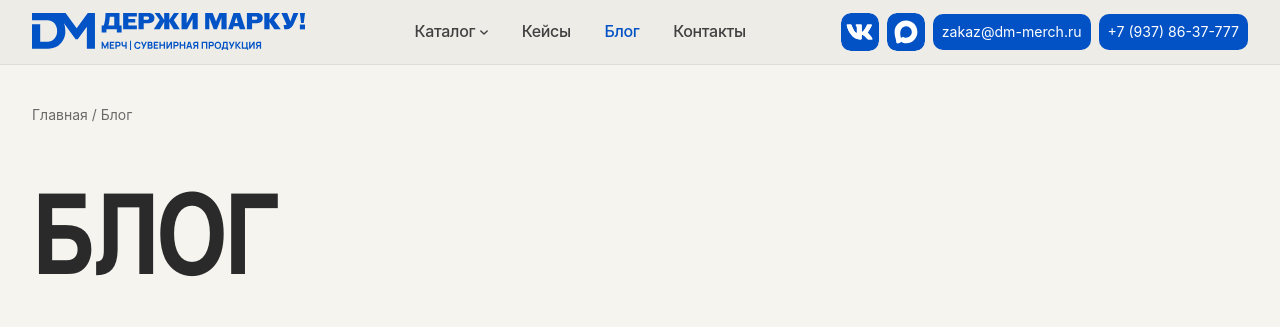
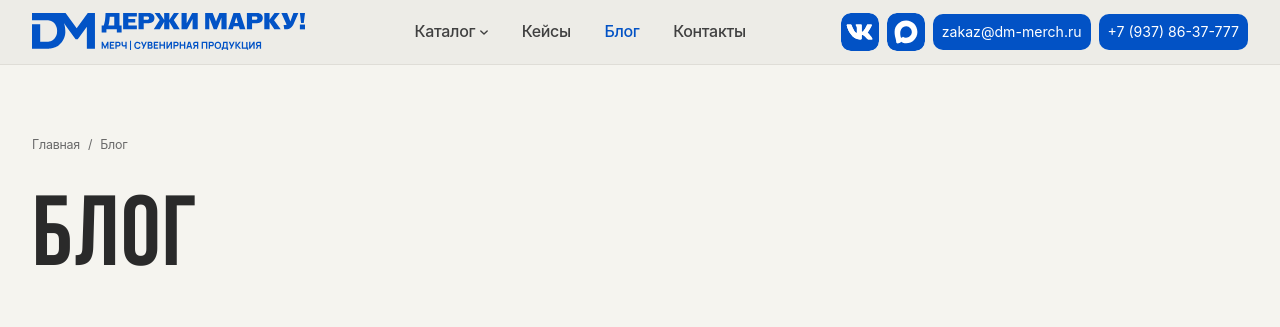
Before and after one commit to true-lnz/dm-merch-ru, a Next.js app: page /blog in a window 1280 px wide. Shown: the top 327 px of the page. Built offline with nearby package versions, Linux system fonts and the light colour scheme.

Commit message:
Заголовок страницы и хлебные крошки

```diff
--- a/src/app/globals.css
+++ b/src/app/globals.css
@@ -1,8 +1,11 @@
 @import "tailwindcss";
 
 @font-face {
-  font-family: "Inter";
-  src: local("Inter");
+  font-family: "Adderley";
+  src: url("/Adderley-Bold.woff") format("woff");
+  font-style: normal;
+  font-weight: 700;
+  font-display: swap;
 }
 
 :root {
@@ -70,6 +73,55 @@ a {
 
 .page {
   padding: 2.5rem 0 0;
+}
+
+.page-title {
+  display: flex;
+  flex-direction: column;
+  margin-bottom: 2rem;
+}
+
+.page-title-crumbs {
+  margin-top: 2rem;
+  font-size: 0.78rem;
+  line-height: 1.3;
+  letter-spacing: -0.02em;
+  color: var(--text-muted);
+}
+
+.page-title-crumbs a {
+  color: inherit;
+}
+
+.page-title-heading {
+  margin: 0;
+  font-family: "Adderley", sans-serif;
+  font-size: 6.215rem;
+  color: var(--heading);
+  line-height: 1.125;
+  letter-spacing: 0.015em;
+  text-transform: uppercase;
+}
+
+.page-title-default {
+  gap: 0.5rem;
+}
+
+.page-title-default .page-title-heading {
+  font-size: 2rem;
+  font-weight: 700;
+}
+
+.page-title-hero {
+  margin-bottom: 3rem;
+}
+
+.page-title-subtitle {
+  max-width: 42rem;
+  margin: 0;
+  color: var(--text-muted);
+  font-size: 1rem;
+  line-height: 1.45;
 }
 
 .surface {
@@ -213,7 +265,7 @@ a {
 }
 
 .blog-page {
-  row-gap: 2.5rem;
+  row-gap: 2rem;
   display: flex;
   flex-direction: column;
 }
@@ -307,6 +359,23 @@ a {
     padding-top: 1.5rem;
   }
 
+  .page-title-hero {
+    margin-bottom: 2rem;
+  }
+
+  .page-title-crumbs {
+    margin-bottom: 1.25rem;
+    font-size: 0.8125rem;
+  }
+
+  .page-title-hero .page-title-heading {
+    font-size: 3.5rem;
+  }
+
+  .page-title-subtitle {
+    font-size: 0.9375rem;
+  }
+
   .footer-main {
     grid-template-columns: 1fr;
     padding-top: 3rem;
--- /dev/null
+++ b/src/shared/ui/breadcrumb/breadcrumb.tsx
@@ -0,0 +1,110 @@
+import { Fragment, type ComponentPropsWithoutRef, type ReactNode } from "react";
+import Link from "next/link";
+import { cn } from "@/shared/lib/cn";
+
+export type PageBreadcrumbItem = {
+  label: string;
+  href?: string;
+};
+
+export function Breadcrumb({
+  className,
+  ...props
+}: ComponentPropsWithoutRef<"nav">) {
+  return (
+    <nav
+      aria-label="Хлебные крошки"
+      className={cn("breadcrumb", className)}
+      {...props}
+    />
+  );
+}
+
+export function BreadcrumbList({
+  className,
+  ...props
+}: ComponentPropsWithoutRef<"ol">) {
+  return (
+    <ol
+      className={cn("flex flex-wrap items-center gap-2 text-inherit", className)}
+      {...props}
+    />
+  );
+}
+
+export function BreadcrumbItem({
+  className,
+  ...props
+}: ComponentPropsWithoutRef<"li">) {
+  return <li className={cn("inline-flex items-center gap-2", className)} {...props} />;
+}
+
+export function BreadcrumbLink({
+  className,
+  href,
+  children,
+}: {
+  className?: string;
+  href: string;
+  children: ReactNode;
+}) {
+  return (
+    <Link href={href} className={cn("transition-colors hover:text-[var(--text)]", className)}>
+      {children}
+    </Link>
+  );
+}
+
+export function BreadcrumbPage({
+  className,
+  ...props
+}: ComponentPropsWithoutRef<"span">) {
+  return <span aria-current="page" className={cn("text-[var(--text-muted)]", className)} {...props} />;
+}
+
+export function BreadcrumbSeparator({
+  className,
+  children = "/",
+  ...props
+}: ComponentPropsWithoutRef<"li">) {
+  return (
+    <li
+      aria-hidden="true"
+      className={cn("inline-flex items-center text-[var(--text-muted)]", className)}
+      {...props}
+    >
+      {children}
+    </li>
+  );
+}
+
+export function PageBreadcrumb({
+  items,
+  className,
+}: {
+  items: PageBreadcrumbItem[];
+  className?: string;
+}) {
+  if (!items.length) {
+    return null;
+  }
+
+  return (
+    <Breadcrumb className={cn("page-title-crumbs", className)}>
+      <BreadcrumbList>
+        {items.map((item, index) => (
+          <Fragment key={`${item.label}-${index}`}>
+            <BreadcrumbItem>
+              {item.href ? (
+                <BreadcrumbLink href={item.href}>{item.label}</BreadcrumbLink>
+              ) : (
+                <BreadcrumbPage>{item.label}</BreadcrumbPage>
+              )}
+            </BreadcrumbItem>
+            {index < items.length - 1 ? <BreadcrumbSeparator /> : null}
+          </Fragment>
+        ))}
+      </BreadcrumbList>
+    </Breadcrumb>
+  );
+}
--- /dev/null
+++ b/src/shared/ui/breadcrumb/index.ts
@@ -0,0 +1,10 @@
+export {
+  Breadcrumb,
+  BreadcrumbItem,
+  BreadcrumbLink,
+  BreadcrumbList,
+  PageBreadcrumb,
+  BreadcrumbPage,
+  BreadcrumbSeparator,
+} from "./breadcrumb";
+export type { PageBreadcrumbItem } from "./breadcrumb";
--- a/src/shared/ui/page-title/page-title.tsx
+++ b/src/shared/ui/page-title/page-title.tsx
@@ -1,14 +1,11 @@
 import type { PropsWithChildren } from "react";
 
-type PageTitleProps = PropsWithChildren<{
-  subtitle: string;
-}>;
+type PageTitleProps = PropsWithChildren;
 
-export function PageTitle({ subtitle, children }: PageTitleProps) {
+export function PageTitle({
+  children,
+}: PageTitleProps) {
   return (
-    <header style={{ marginBottom: "1.5rem" }}>
-      <h1 style={{ fontSize: "2rem", margin: 0 }}>{children}</h1>
-      <p style={{ marginTop: "0.5rem", color: "var(--text-muted)" }}>{subtitle}</p>
-    </header>
+      <h1 className="page-title-heading">{children}</h1>
   );
 }
--- a/src/views/blog/ui/blog-page.tsx
+++ b/src/views/blog/ui/blog-page.tsx
@@ -1,16 +1,19 @@
 import { blogPostsMock } from "@/entities/blog-post";
+import { PageBreadcrumb } from "@/shared/ui/breadcrumb";
+import { PageTitle } from "@/shared/ui/page-title";
 import { BlogCta } from "@/widgets/blog-cta";
 import { BlogFeed } from "@/widgets/blog-feed";
 
 export function BlogPage() {
   return (
     <div className="page blog-page">
-      <nav aria-label="Хлебные крошки" className="mb-8 text-sm text-[var(--text-muted)]">
-        Главная / Блог
-      </nav>
-      <h1 className="font-heading mb-12 text-[80px] uppercase leading-[0.95] tracking-[-0.03em] text-[var(--heading)] md:text-[112px]">
-        Блог
-      </h1>
+      <PageBreadcrumb
+        items={[
+          { label: "Главная", href: "/" },
+          { label: "Блог" },
+        ]}
+      />
+      <PageTitle>Блог</PageTitle>
       <BlogFeed posts={blogPostsMock} />
       <BlogCta />
     </div>
--- a/src/widgets/blog-feed/ui/blog-feed.tsx
+++ b/src/widgets/blog-feed/ui/blog-feed.tsx
@@ -8,7 +8,7 @@ type BlogFeedProps = {
 export function BlogFeed({ posts }: BlogFeedProps) {
   return (
     <section aria-label="Список статей блога">
-      <div className="grid gap-4 md:grid-cols-2 xl:grid-cols-3">
+      <div className="grid gap-10 md:grid-cols-2 xl:grid-cols-3">
         {posts.map((post) => (
           <ContentCard
             key={post.id}
```
Also changed, not shown: public/Adderley-Bold.woff (added).
